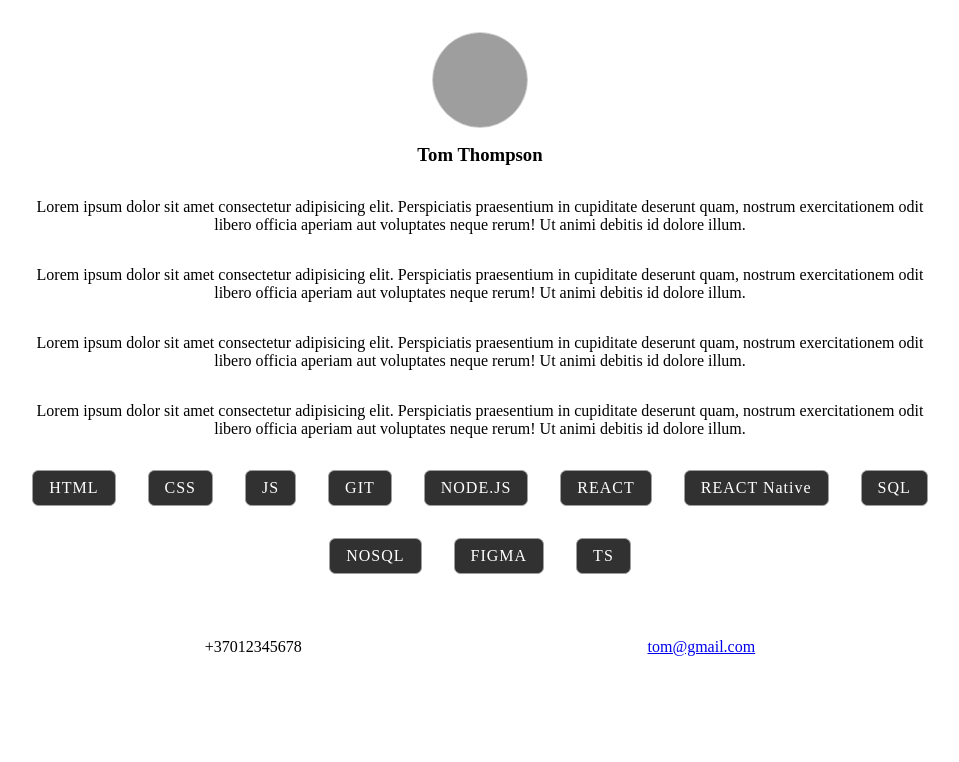
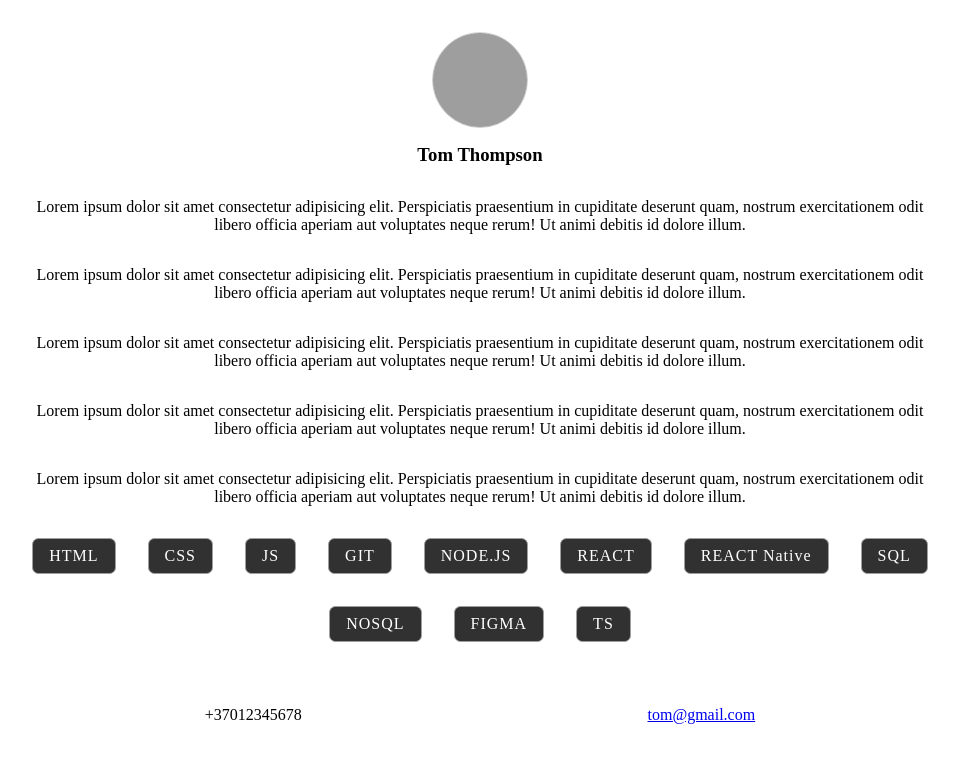
Before and after one commit to robertasRobotas/type-27-cv, a plain HTML site: page index.html in a window 1280 px wide. Shown: the whole page, without its empty margins (160-1119 px from the left). Drawn offline with Linux system fonts and the light colour scheme; grey boxes are pictures that could not be loaded; a web font is replaced by a local one.

Commit message:
Update index.html

```diff
--- a/index.html
+++ b/index.html
@@ -46,6 +46,13 @@
         dolore illum.
       </p>
 
+        <p class="intro">
+        Lorem ipsum dolor sit amet consectetur adipisicing elit. Perspiciatis
+        praesentium in cupiditate deserunt quam, nostrum exercitationem odit
+        libero officia aperiam aut voluptates neque rerum! Ut animi debitis id
+        dolore illum.
+      </p>
+
       <div class="technologies-wrapper">
         <ul class="technologies">
           <li class="technologie">HTML</li>
```
